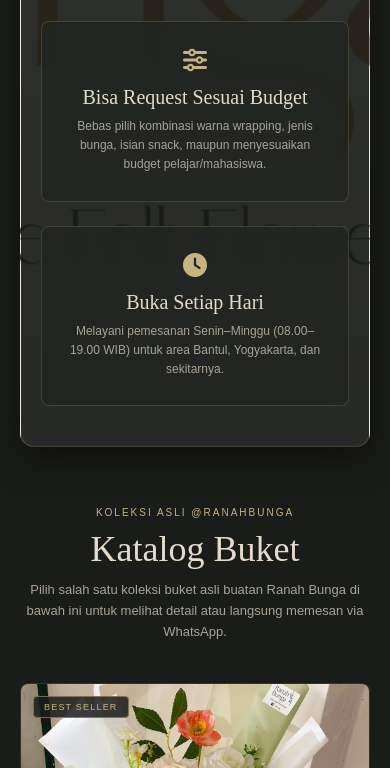
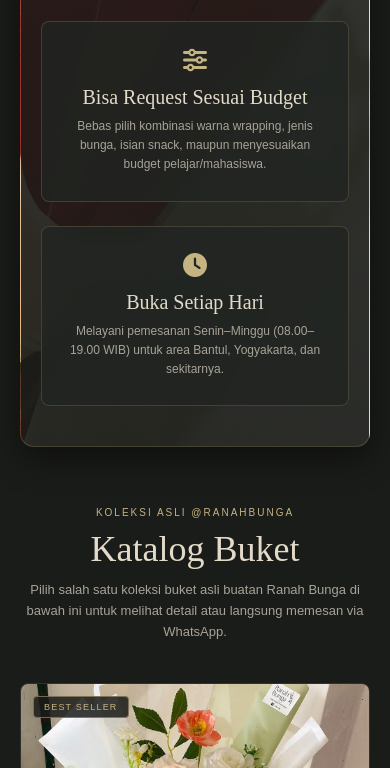
Before and after one commit to cahbagustenan/ranahbunga, a plain HTML site: page index.html in a window 390 px wide. Shown: the part 881-1649 px from the top of the page. Drawn offline with Linux system fonts and the light colour scheme.

Commit message:
feat: pasang background responsif khusus mobile untuk section profil

```diff
--- a/style.css
+++ b/style.css
@@ -710,6 +710,12 @@ footer {
 
     .profil-bisnis {
         padding: 40px 20px;
+        background-image:
+            linear-gradient(rgba(26, 28, 25, 0.85), rgba(26, 28, 25, 0.92)),
+            url('Img/profile-bg-mobile.jpg');
+        background-size: cover;
+        background-position: center top;
+        background-repeat: no-repeat;
     }
 
     .keunggulan-grid {
```
Also changed, not shown: Img/Profile Bg/ranahbunga_2024-02-13_14-43-55_3301674012971007748_46594457904.jpg (added), Img/profile-bg-mobile.jpg (added).
